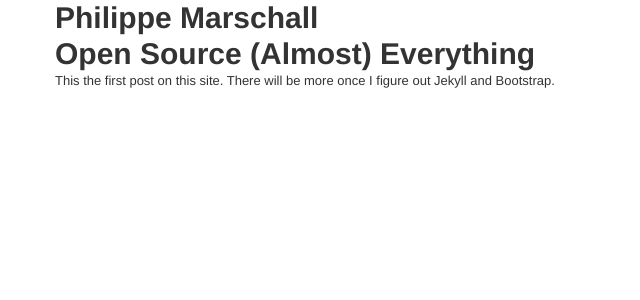
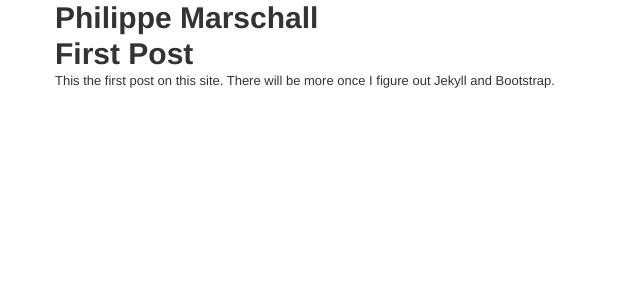
Before and after one commit to marschall/marschall.github.com, a Jekyll site: the page built from _posts/2012-02-27-first-post.md, in a window 1280 px wide. Shown: the top 300 px of the page, without its empty margins (0-640 px from the left). Built offline with Jekyll 4.4.1, drawn with Linux system fonts in a browser that asks for light colours; nearby versions of some CDN libraries; library files that are not in the unit come from our copies.

Commit message:
fix post title

```diff
--- a/_posts/2012-02-27-first-post.md
+++ b/_posts/2012-02-27-first-post.md
@@ -1,6 +1,6 @@
 ---
 layout: post
-title: Open Source (Almost) Everything
+title: First Post
 ---
 
 {{ page.title }}
```
